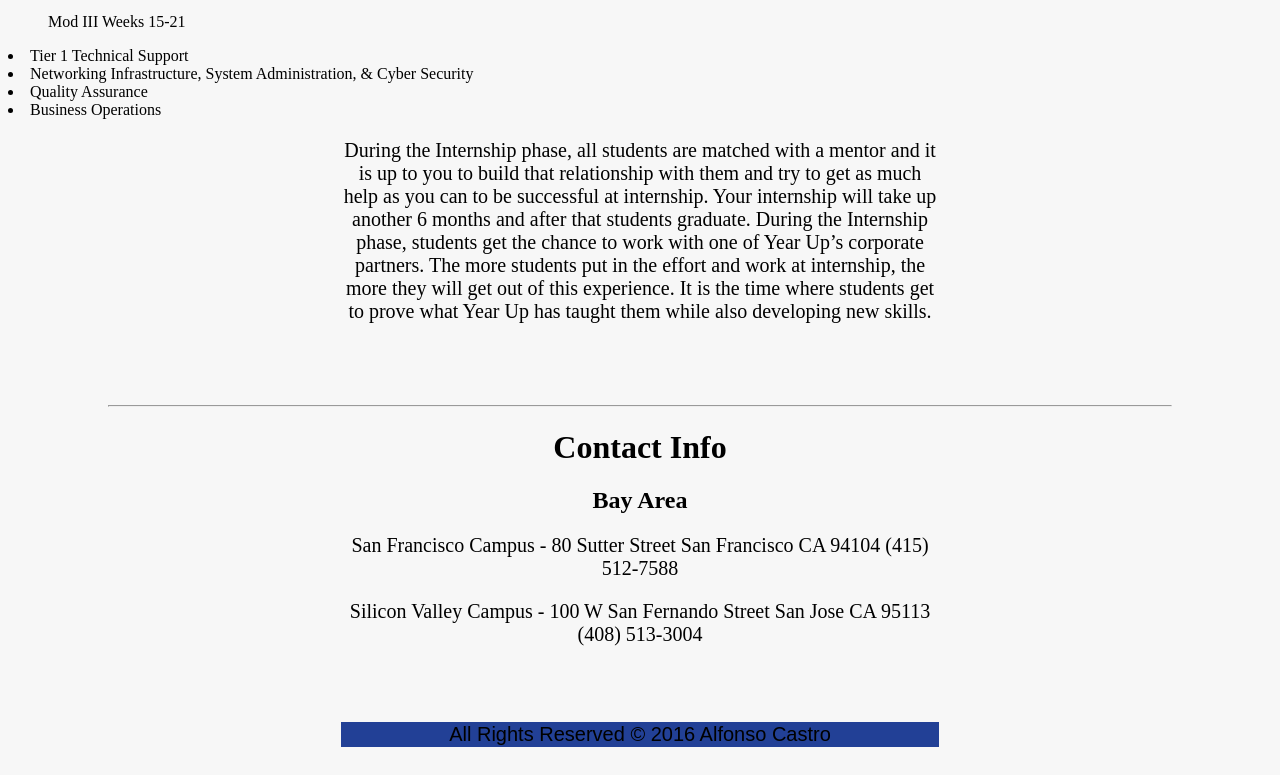
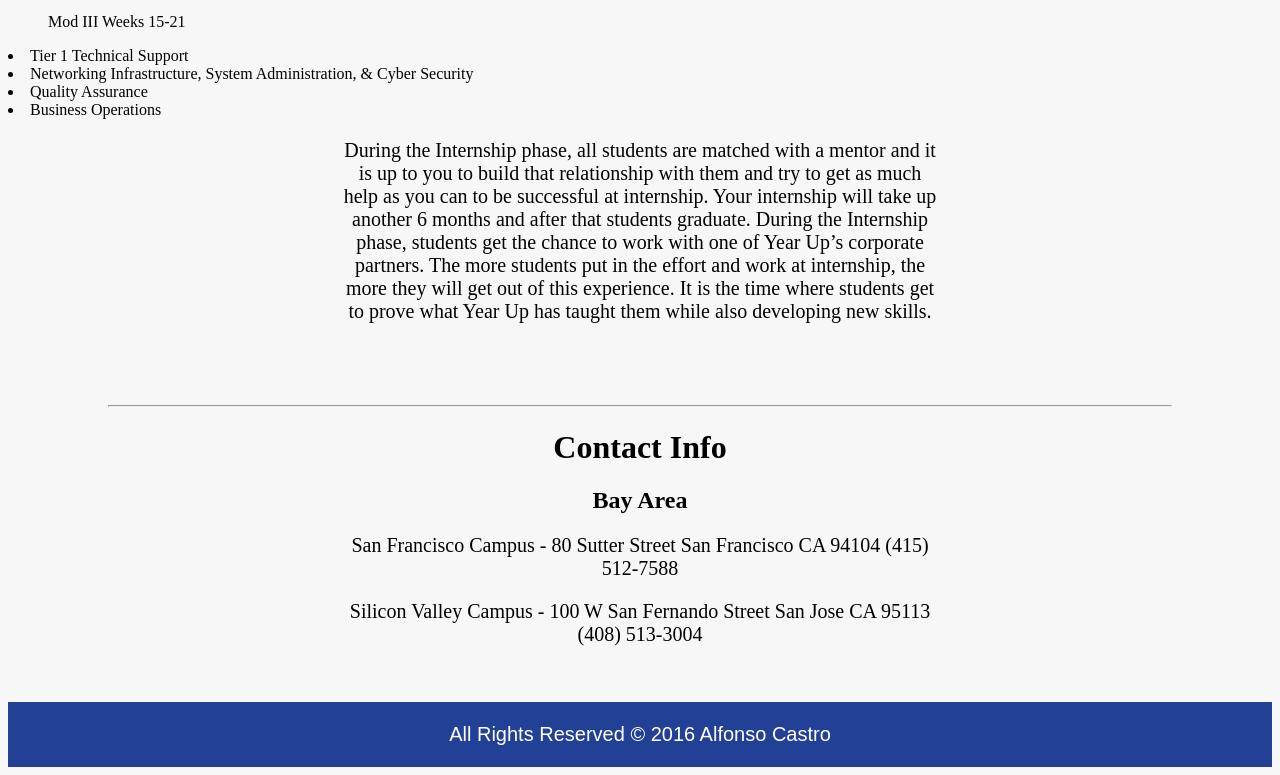
Before and after one commit to AlfonsoC1/QA-Project, a plain HTML site: page L&D.html in a window 1280 px wide. Shown: the part 822-1597 px from the top of the page. Drawn offline with Linux system fonts and the light colour scheme.

Commit message:
Edited footer

```diff
--- a/L&D.html
+++ b/L&D.html
@@ -72,7 +72,9 @@
 </footer>
 
 <br><br>
-<p class="AC">All Rights Reserved &copy; 2016 Alfonso Castro</p>
+<footer class="AC">
+<p class="C">All Rights Reserved &copy; 2016 Alfonso Castro</p>
+</footer>
 
 </body>
 </html>
```
Also changed, not shown: Mod3.html (+3 -1 lines), qa.html (+3 -1 lines).
